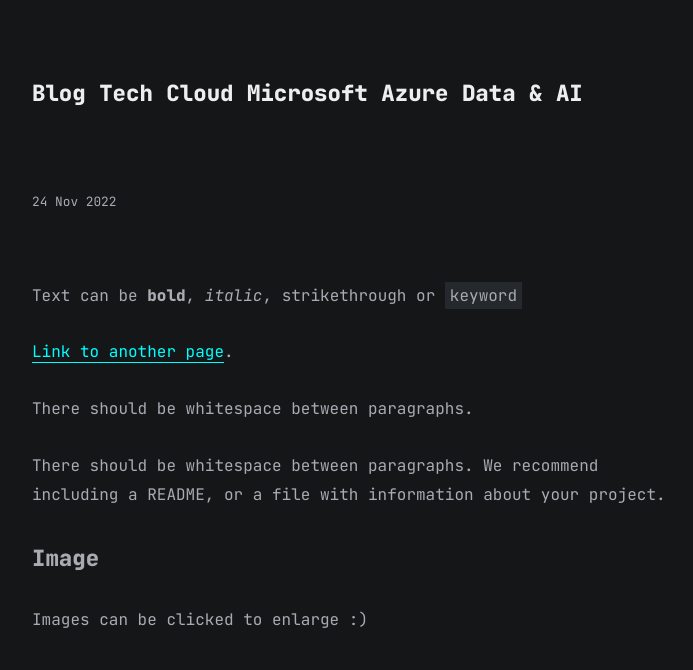
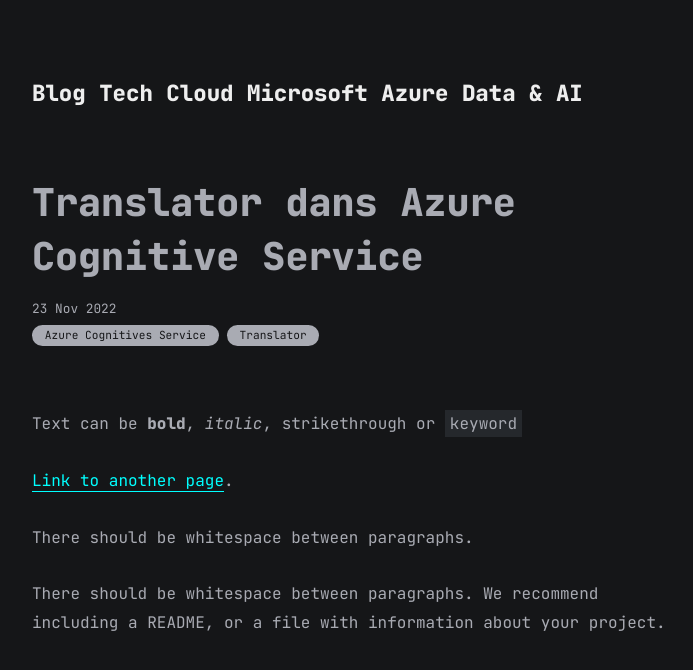
Before and after one commit to marc-hadjeje/marc-hadjeje.github.io, a Jekyll site: the page built from all_collections/_posts/2022-11-24-Azure Cognitive Services.md, in a window 1280 px wide and 900 px high, cut to the strip 0-675 px from the top of the window. Shown: the top 670 px of the strip, without its empty margins (283-976 px from the left). Built offline with Jekyll 4.4.1, drawn with Linux system fonts in a browser that asks for light colours; part of the change alters nothing that is shown.

Commit message:
Update 2022-11-24-Azure Cognitive Services.md

```diff
--- a/all_collections/_posts/2022-11-24-Azure Cognitive Services.md
+++ b/all_collections/_posts/2022-11-24-Azure Cognitive Services.md
@@ -2,7 +2,7 @@
 layout: post
 title: Translator dans Azure Cognitive Service
 date: 2022-11-23
-categories: ["Azure Cognitive Service", "Translator","Custom Dictionnary,"first post"]
+categories: [Azure Cognitives Service, Translator]
 ---
 
 Text can be **bold**, _italic_, ~~strikethrough~~ or `keyword`
```
